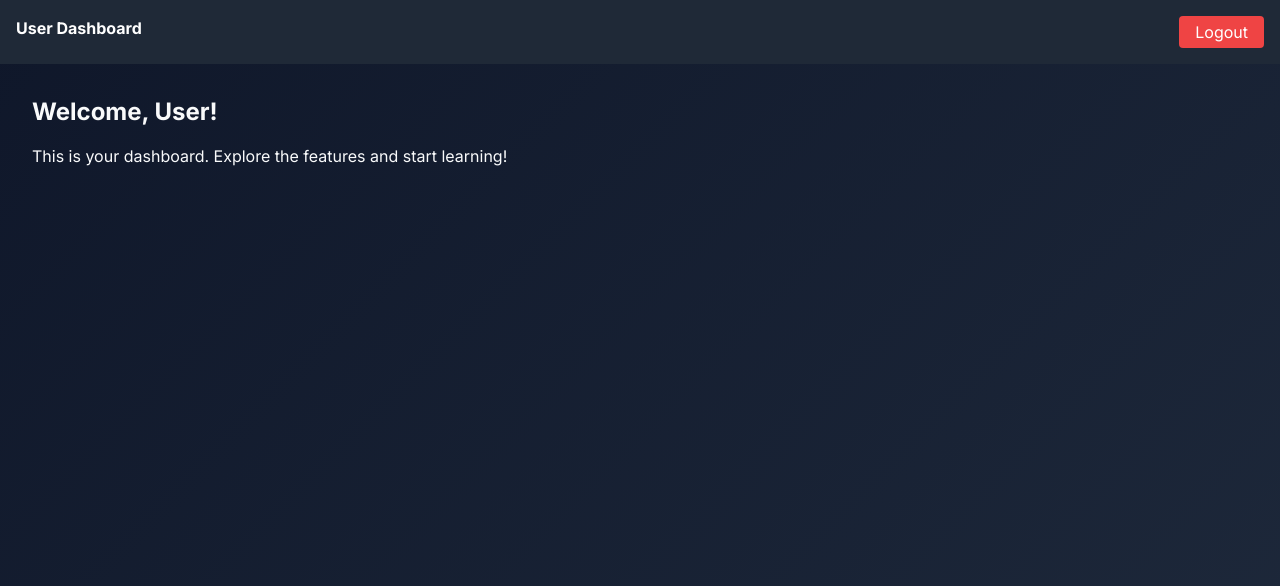
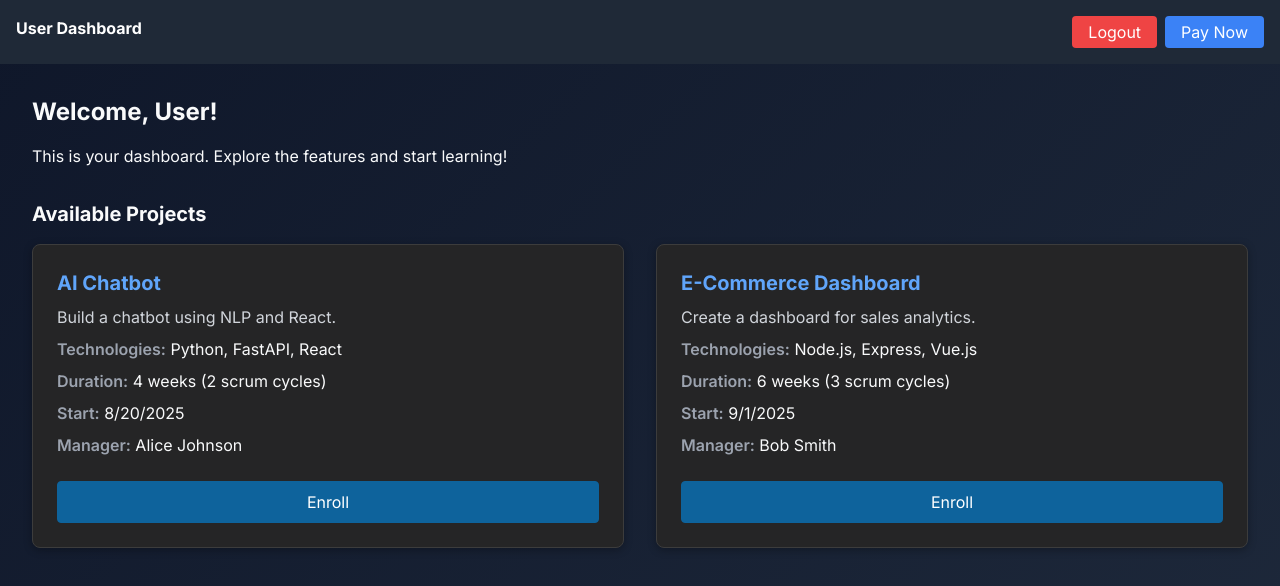
Before and after one commit to arpitdhuriya/futstfb, a React (Vite) app: page /user in a window 1280 px wide. Shown: the top 586 px of the page. Built offline with nearby package versions, Linux system fonts and the light colour scheme.

Commit message:
adding the project to UI

```diff
--- /dev/null
+++ b/src/components/ProjectList.tsx
@@ -0,0 +1,42 @@
+import React from "react";
+import { Project } from "../types/Project";
+
+interface ProjectListProps {
+  projects: Project[];
+  onEnroll: (projectId: number) => void;
+}
+
+const ProjectList: React.FC<ProjectListProps> = ({ projects, onEnroll }) => (
+  <div className="grid md:grid-cols-2 gap-8">
+    {projects.map((project) => (
+      <div key={project.id} className="card-vscode p-6 rounded-lg shadow-lg">
+        <h3 className="text-xl font-bold text-blue-400 mb-2">{project.name}</h3>
+        <p className="text-gray-300 mb-2">{project.description}</p>
+        <div className="mb-2">
+          <span className="font-semibold text-gray-400">Technologies:</span>{" "}
+          {project.technology.join(", ")}
+        </div>
+        <div className="mb-2">
+          <span className="font-semibold text-gray-400">Duration:</span>{" "}
+          {project.durationWeeks} weeks ({project.scrumCycles} scrum cycles)
+        </div>
+        <div className="mb-2">
+          <span className="font-semibold text-gray-400">Start:</span>{" "}
+          {new Date(project.startDate).toLocaleDateString()}
+        </div>
+        <div className="mb-2">
+          <span className="font-semibold text-gray-400">Manager:</span>{" "}
+          {project.manager}
+        </div>
+        <button
+          className="btn-primary mt-4 w-full py-2 rounded"
+          onClick={() => onEnroll(project.id)}
+        >
+          Enroll
+        </button>
+      </div>
+    ))}
+  </div>
+);
+
+export default ProjectList;
--- /dev/null
+++ b/src/data/projects.tsx
@@ -0,0 +1,24 @@
+import { Project } from "../types/Project";
+
+export const projects: Project[] = [
+  {
+    id: 1,
+    name: "AI Chatbot",
+    description: "Build a chatbot using NLP and React.",
+    technology: ["Python", "FastAPI", "React"],
+    durationWeeks: 4,
+    scrumCycles: 2,
+    startDate: "2025-08-20",
+    manager: "Alice Johnson",
+  },
+  {
+    id: 2,
+    name: "E-Commerce Dashboard",
+    description: "Create a dashboard for sales analytics.",
+    technology: ["Node.js", "Express", "Vue.js"],
+    durationWeeks: 6,
+    scrumCycles: 3,
+    startDate: "2025-09-01",
+    manager: "Bob Smith",
+  },
+];
--- a/src/pages/LandingPageUser.tsx
+++ b/src/pages/LandingPageUser.tsx
@@ -1,16 +1,46 @@
-import React from "react";
+import React, { useState } from "react";
+import payNow from "./PayNow";
+import { projects } from "../data/projects";
+import ProjectList from "../components/ProjectList";
 
-const LandingPageUser = ({ onLogout }: { onLogout: () => void }) => (
+const LandingPageUser = ({ onLogout }: { onLogout: () => void }) => {
+  const [enrolled, setEnrolled] = useState<number[]>([]);
+
+  const handlePayment = () => {
+    payNow({
+      amount: 2000,
+      description: "Professional Plan - 1 Month",
+      onSuccess: (paymentId) => {
+        alert("Payment successful! ID: " + paymentId);
+      },
+    });
+  };
+
+  const handleEnroll = (projectId: number) => {
+    setEnrolled((prev) => [...prev, projectId]);
+    alert("Enrolled in project!");
+  };
+
+  return (
     <div>
       <nav className="bg-gray-800 text-white p-4 flex justify-between">
         <span className="font-bold">User Dashboard</span>
-      <button onClick={onLogout} className="bg-red-500 px-4 py-1 rounded">Logout</button>
+        <div>
+          <button onClick={onLogout} className="bg-red-500 px-4 py-1 rounded mr-2">Logout</button>
+          <button onClick={handlePayment} className="bg-blue-500 px-4 py-1 rounded">Pay Now</button>
+        </div>
       </nav>
       <div className="p-8">
         <h2 className="text-2xl font-bold mb-4">Welcome, User!</h2>
         <p>This is your dashboard. Explore the features and start learning!</p>
+        <h3 className="text-xl font-bold mt-8 mb-4">Available Projects</h3>
+        <ProjectList
+          projects={projects.filter((p) => !enrolled.includes(p.id))}
+          onEnroll={handleEnroll}
+        />
       </div>
     </div>
   );
+};
 
 export default LandingPageUser;
--- a/src/pages/LoginPage.tsx
+++ b/src/pages/LoginPage.tsx
@@ -1,4 +1,4 @@
-import React, { useState } from "react";
+import { useState } from "react";
 
 const LoginPage = ({ onLogin }: { onLogin: (role: string) => void }) => {
   const [username, setUsername] = useState("");
--- /dev/null
+++ b/src/pages/PayNow.tsx
@@ -0,0 +1,19 @@
+// PayNow.ts
+const payNow = async ({
+  amount,
+  description,
+  onSuccess,
+}: {
+  amount: number;
+  description: string;
+  onSuccess: (paymentId: string) => void;
+}) => {
+  // Fake payment logic - replace with real integration
+  const paymentId = "PAY123456789";
+  // Simulate a successful payment after 1s
+  setTimeout(() => {
+    onSuccess(paymentId);
+  }, 1000);
+};
+
+export default payNow;
--- /dev/null
+++ b/src/pages/projectList.tsx
@@ -0,0 +1,23 @@
+import { Project } from "../types/Project";
+export const projects: Project[] = [
+  {
+    id: 1,
+    name: "AI Chatbot",
+    description: "Build a chatbot using NLP and React.",
+    technology: ["Python", "FastAPI", "React"],
+    durationWeeks: 4,
+    scrumCycles: 2,
+    startDate: "2025-08-20",
+    manager: "Alice Johnson",
+  },
+  {
+    id: 2,
+    name: "E-Commerce Dashboard",
+    description: "Create a dashboard for sales analytics.",
+    technology: ["Node.js", "Express", "Vue.js"],
+    durationWeeks: 6,
+    scrumCycles: 3,
+    startDate: "2025-09-01",
+    manager: "Bob Smith",
+  },
+];
--- /dev/null
+++ b/src/types/Project.tsx
@@ -0,0 +1,10 @@
+export interface Project {
+  id: number;
+  name: string;
+  description: string;
+  technology: string[];
+  durationWeeks: number;
+  scrumCycles: number;
+  startDate: string; // ISO date string
+  manager: string;
+}
```
Lines whose indentation alone changed are shown as unchanged.
